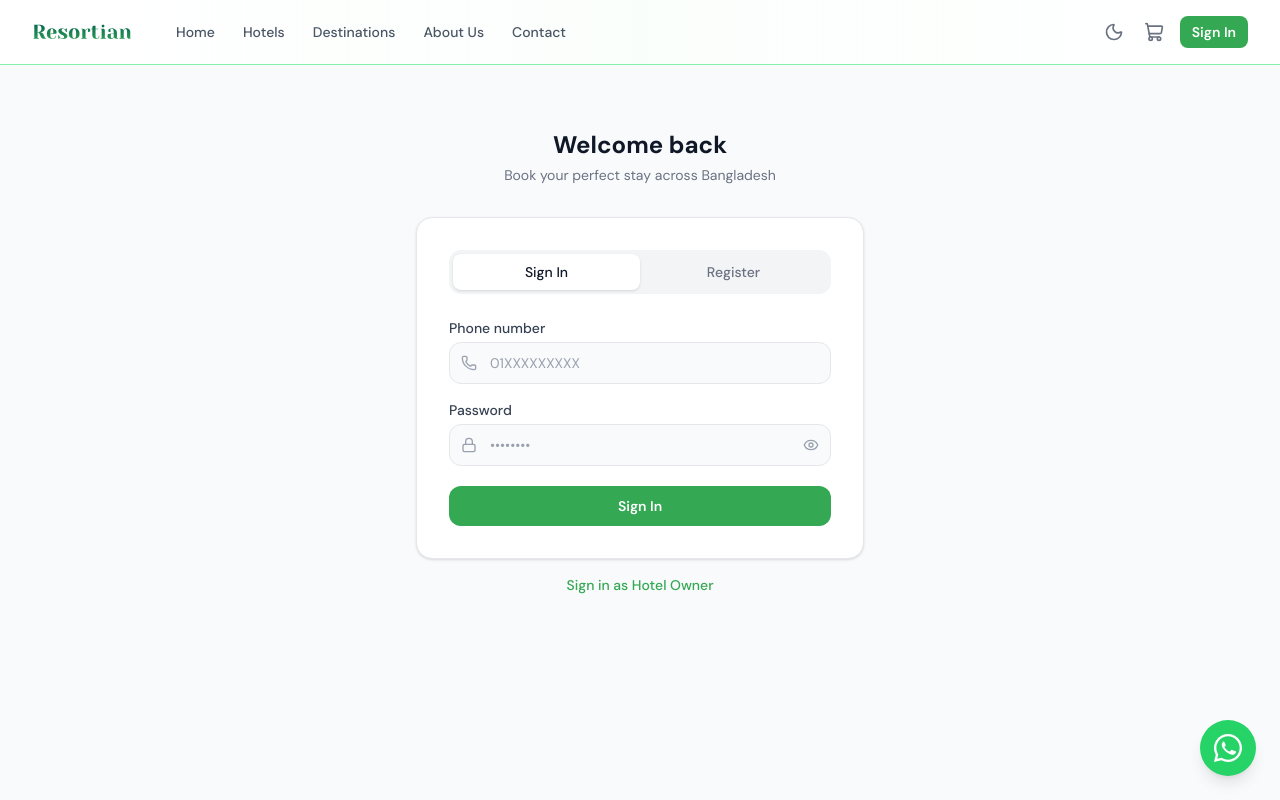
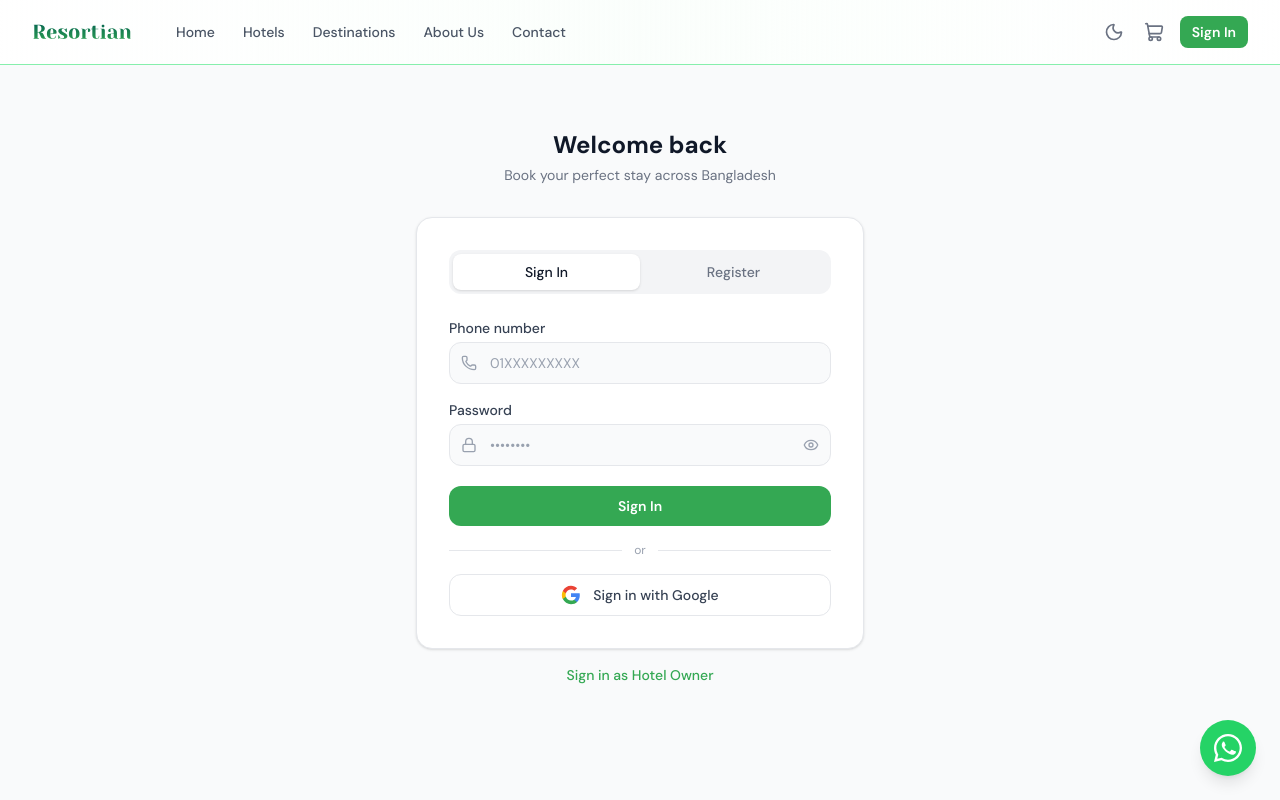
Before and after one commit to winchakma/resortian-demo, a Next.js app: page /auth/customer in a window 1280 px wide. Shown: the top 800 px of the page. Built offline with nearby package versions, Linux system fonts and the light colour scheme; no server answers.

Commit message:
login with google

```diff
--- /dev/null
+++ b/app/auth/callback/page.tsx
@@ -0,0 +1,69 @@
+"use client";
+
+import { useEffect, useRef } from "react";
+import { useRouter, useSearchParams } from "next/navigation";
+import { Suspense } from "react";
+import toast from "react-hot-toast";
+import { useAuth } from "@/context/AuthContext";
+import { apiMe } from "@/utils/auth";
+
+function CallbackHandler() {
+  const { setAuth } = useAuth();
+  const router = useRouter();
+  const searchParams = useSearchParams();
+  const handled = useRef(false);
+
+  useEffect(() => {
+    if (handled.current) return;
+    handled.current = true;
+
+    const accessToken = searchParams.get("accessToken");
+    const error = searchParams.get("error");
+
+    async function handle() {
+      if (error || !accessToken) {
+        toast.error("Google sign-in failed. Please try again.");
+        router.replace("/auth/customer");
+        return;
+      }
+
+      try {
+        const user = await apiMe(accessToken);
+        setAuth(user, accessToken);
+        // Clean the token from the URL before redirecting
+        router.replace("/");
+        toast.success(`Welcome, ${user.name}!`);
+      } catch {
+        toast.error("Failed to complete sign-in. Please try again.");
+        router.replace("/auth/customer");
+      }
+    }
+
+    handle();
+  }, [searchParams, setAuth, router]);
+
+  return (
+    <div className="flex min-h-screen items-center justify-center bg-gray-50 dark:bg-gray-950">
+      <div className="flex flex-col items-center gap-4">
+        <div className="h-10 w-10 animate-spin rounded-full border-4 border-primary-200 border-t-primary-600" />
+        <p className="text-sm text-gray-500 dark:text-gray-400">
+          Completing sign-in…
+        </p>
+      </div>
+    </div>
+  );
+}
+
+export default function AuthCallbackPage() {
+  return (
+    <Suspense
+      fallback={
+        <div className="flex min-h-screen items-center justify-center bg-gray-50 dark:bg-gray-950">
+          <div className="h-10 w-10 animate-spin rounded-full border-4 border-primary-200 border-t-primary-600" />
+        </div>
+      }
+    >
+      <CallbackHandler />
+    </Suspense>
+  );
+}
--- a/components/ui/AuthForm.tsx
+++ b/components/ui/AuthForm.tsx
@@ -7,9 +7,10 @@
 import { yupResolver } from "@hookform/resolvers/yup";
 import * as yup from "yup";
 import toast from "react-hot-toast";
-import { Eye, EyeOff, Phone, Lock, User, Mail, MapPin } from "lucide-react";
+import { Eye, EyeOff, Phone, Lock, User, Mail } from "lucide-react";
 import { useAuth } from "@/context/AuthContext";
 import { apiLogin, apiRegister } from "@/utils/auth";
+import GoogleSignInButton from "@/components/ui/GoogleSignInButton";
 
 // ─── Schemas ──────────────────────────────────────────────────────────────────
 
@@ -70,6 +71,18 @@
 
 const inputCls =
   "w-full rounded-xl border border-gray-200 bg-gray-50 py-2.5 pl-10 pr-4 text-sm text-gray-900 outline-none transition-colors placeholder:text-gray-400 focus:border-primary-500 focus:bg-white focus:ring-2 focus:ring-primary-500/20 dark:border-gray-700 dark:bg-gray-800 dark:text-white dark:placeholder:text-gray-500 dark:focus:border-primary-400 dark:focus:bg-gray-900";
+
+// ─── Google divider ───────────────────────────────────────────────────────────
+
+function OrDivider() {
+  return (
+    <div className="flex items-center gap-3">
+      <div className="h-px flex-1 bg-gray-200 dark:bg-gray-700" />
+      <span className="text-xs text-gray-400 dark:text-gray-500">or</span>
+      <div className="h-px flex-1 bg-gray-200 dark:bg-gray-700" />
+    </div>
+  );
+}
 
 // ─── Login form ───────────────────────────────────────────────────────────────
 
@@ -152,6 +165,13 @@
       >
         {submitting ? "Signing in…" : "Sign In"}
       </button>
+
+      {role === "USER" && (
+        <>
+          <OrDivider />
+          <GoogleSignInButton label="Sign in with Google" />
+        </>
+      )}
     </form>
   );
 }
@@ -293,6 +313,13 @@
       >
         {submitting ? "Creating account…" : "Create Account"}
       </button>
+
+      {role === "USER" && (
+        <>
+          <OrDivider />
+          <GoogleSignInButton label="Sign up with Google" />
+        </>
+      )}
     </form>
   );
 }
--- /dev/null
+++ b/components/ui/GoogleSignInButton.tsx
@@ -0,0 +1,40 @@
+"use client";
+
+import { BASE } from "@/utils";
+
+export default function GoogleSignInButton({
+  label = "Continue with Google",
+}: {
+  label?: string;
+}) {
+  return (
+    <button
+      type="button"
+      onClick={() => {
+        window.location.href = `${BASE}/auth/google`;
+      }}
+      className="flex w-full items-center justify-center gap-3 rounded-xl border border-gray-200 bg-white py-2.5 text-sm font-medium text-gray-700 transition-colors hover:bg-gray-50 dark:border-gray-700 dark:bg-gray-800 dark:text-gray-200 dark:hover:bg-gray-700"
+    >
+      {/* Google "G" logo */}
+      <svg viewBox="0 0 24 24" className="h-5 w-5" aria-hidden="true">
+        <path
+          d="M22.56 12.25c0-.78-.07-1.53-.2-2.25H12v4.26h5.92c-.26 1.37-1.04 2.53-2.21 3.31v2.77h3.57c2.08-1.92 3.28-4.74 3.28-8.09z"
+          fill="#4285F4"
+        />
+        <path
+          d="M12 23c2.97 0 5.46-.98 7.28-2.66l-3.57-2.77c-.98.66-2.23 1.06-3.71 1.06-2.86 0-5.29-1.93-6.16-4.53H2.18v2.84C3.99 20.53 7.7 23 12 23z"
+          fill="#34A853"
+        />
+        <path
+          d="M5.84 14.09c-.22-.66-.35-1.36-.35-2.09s.13-1.43.35-2.09V7.07H2.18C1.43 8.55 1 10.22 1 12s.43 3.45 1.18 4.93l3.66-2.84z"
+          fill="#FBBC05"
+        />
+        <path
+          d="M12 5.38c1.62 0 3.06.56 4.21 1.64l3.15-3.15C17.45 2.09 14.97 1 12 1 7.7 1 3.99 3.47 2.18 7.07l3.66 2.84c.87-2.6 3.3-4.53 6.16-4.53z"
+          fill="#EA4335"
+        />
+      </svg>
+      {label}
+    </button>
+  );
+}
```
Also changed, not shown: apiDoc.txt.
